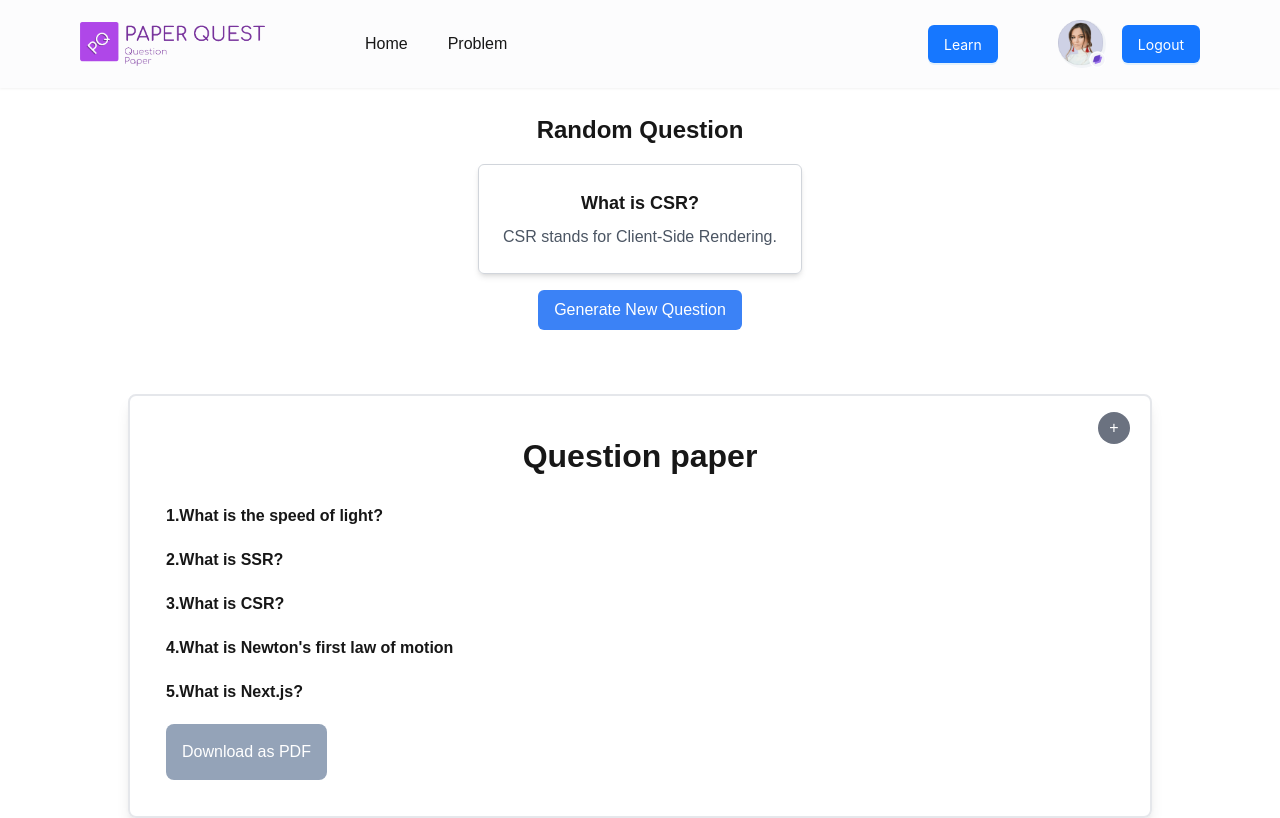
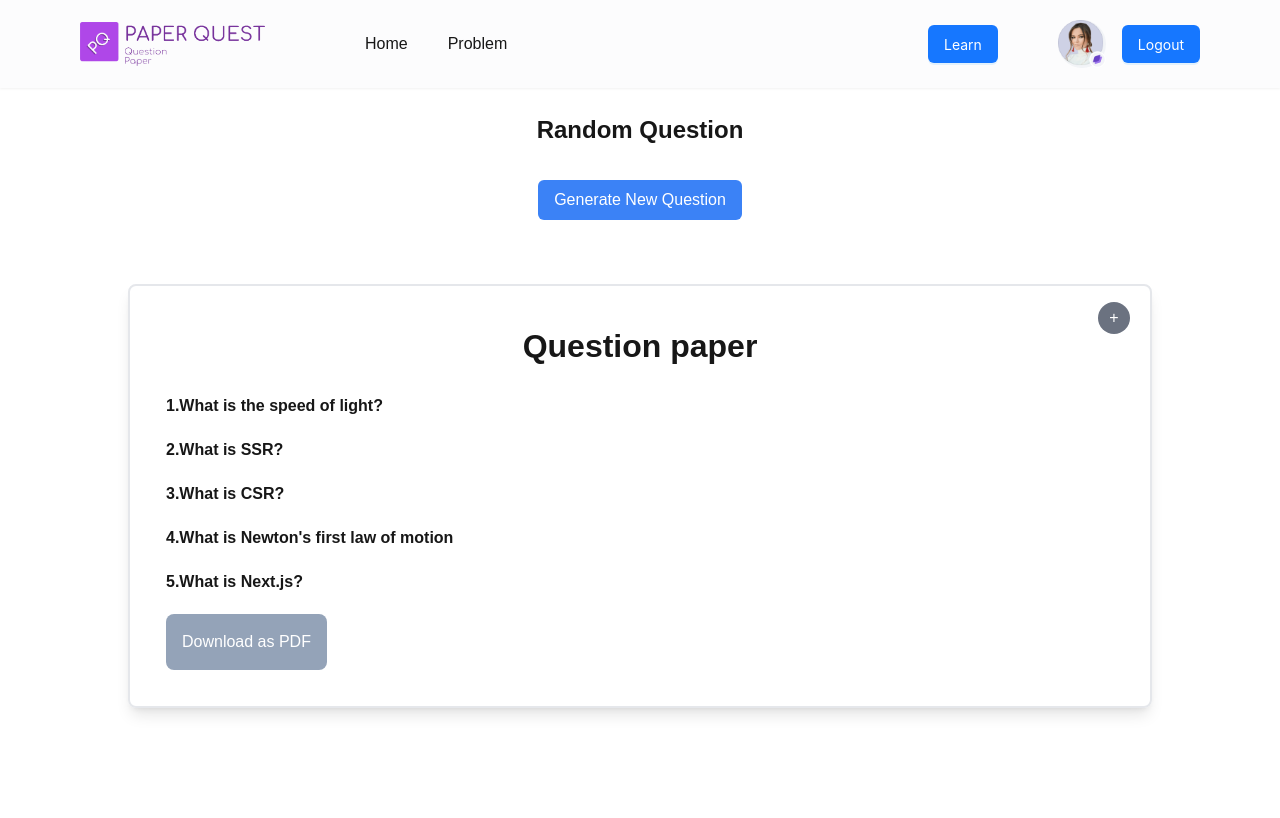
Before and after one commit to manjilshakya/paper_quest, a Next.js app: page /user/question in a window 1280 px wide. Built offline with nearby package versions, Linux system fonts and the light colour scheme.

Commit message:
refactor: called the data from zustand store and showed in random generator

```diff
--- a/src/app/(public)/user/question/page.tsx
+++ b/src/app/(public)/user/question/page.tsx
@@ -3,8 +3,12 @@ import axios from "axios";
 import jsPDF from "jspdf";
 import React, { useEffect, useState } from "react";
 import Chats from "../learn/components/chats";
+import {usePastPaperStore} from "@/app/tokenstore";
 
 const Question = () => {
+  const { pastPapers } = usePastPaperStore();
+
+
   const questions = [
     {
       id: 1,
@@ -42,8 +46,8 @@ const Question = () => {
   const [isPopupVisible, setIsPopupVisible] = useState(false);
 
   useEffect(() => {
-    const randomIndex = Math.floor(Math.random() * questions.length);
-    setCurrentQuestion(questions[randomIndex]);
+    const randomIndex = Math.floor(Math.random() * pastPapers.length);
+    setCurrentQuestion(pastPapers[randomIndex]);
   }, []);
 
   const toggleAnswer = (id: number) => {
@@ -52,7 +56,7 @@ const Question = () => {
 
   const downloadAsPDF = () => {
     const doc = new jsPDF();
-    questions.forEach((qa, index) => {
+    pastPapers.forEach((qa, index) => {
       doc.text(`${index + 1}. ${qa.question}`, 10, 10 + index * 20);
       doc.text(`Answer: ${qa.answer}`, 10, 20 + index * 20);
     });
@@ -60,8 +64,8 @@ const Question = () => {
   };
 
   const handleGenerateNew = () => {
-    const randomIndex = Math.floor(Math.random() * questions.length);
-    setCurrentQuestion(questions[randomIndex]);
+    const randomIndex = Math.floor(Math.random() * pastPapers.length);
+    setCurrentQuestion(pastPapers[randomIndex]);
   };
   const togglePopup = async () => {
     setIsPopupVisible((prev) => !prev);
```
